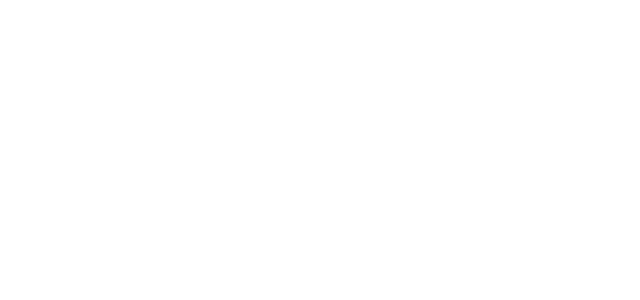
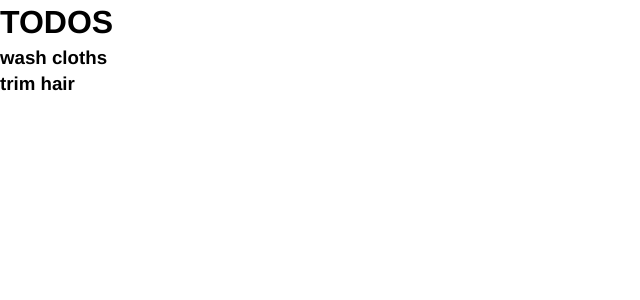
Before and after one commit to nikheal25/vue-first, a Vue app: page / in a window 1280 px wide. Shown: the top 300 px of the page, without its empty margins (0-640 px from the left). Built offline with nearby package versions, Linux system fonts and the light colour scheme.

Commit message:
Added todo component

```diff
--- a/src/App.vue
+++ b/src/App.vue
@@ -1,11 +1,28 @@
 <template>
-  <div id="app"></div>
+  <div id="app">
+    <Todos v-bind:todos="todoList" />
+  </div>
 </template>
 
 <script>
+import Todos from "./components/Todos";
 export default {
   name: "App",
-  components: {}
+  components: {
+    Todos
+  },
+  data() {
+    return {
+      todoList: [
+        {
+          id: 1,
+          title: "wash cloths",
+          completed: false
+        },
+        { id: 2, title: "trim hair", completed: false }
+      ]
+    };
+  }
 };
 </script>
 
--- /dev/null
+++ b/src/components/Todos.vue
@@ -0,0 +1,18 @@
+<template>
+  <div>
+    <h1>TODOS</h1>
+    <div v-for="item in todos" v-bind:key="item.id">
+      <h3>{{item.title}}</h3>
+    </div>
+  </div>
+</template>
+
+<script>
+export default {
+  name: "Todos",
+  props: ["todos"]
+};
+</script>
+
+<style scoped>
+</style>
```
